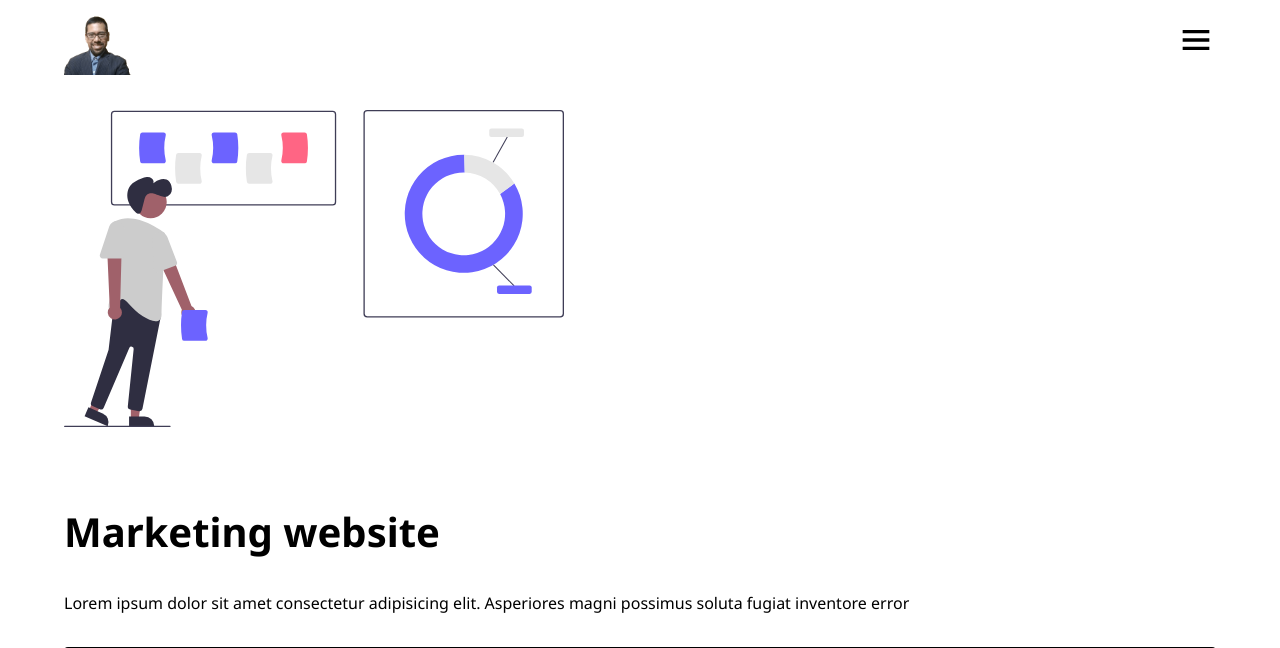
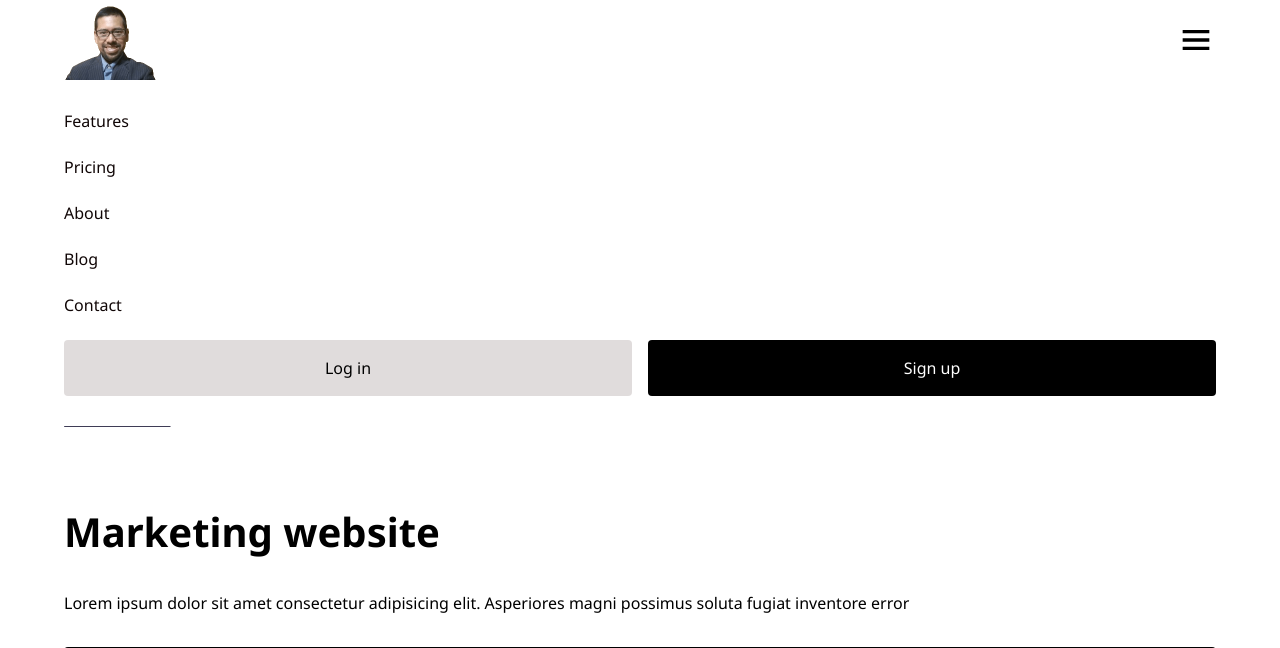
Before and after one commit to oscarjc17/marketing, a Django app: page / in a window 1280 px wide. Shown: the top 648 px of the page. Run offline with Django 5.2, Linux system fonts and the light colour scheme.

Commit message:
4-Jan-24

```diff
--- a/landingPage/web/static/web/css/style.css
+++ b/landingPage/web/static/web/css/style.css
@@ -265,6 +265,101 @@ body{
     color: black;
     background-color: white;
     text-decoration: none;
-    padding: 1.5rem 1.4rem;
+    padding: .8rem 1.4rem;
     border-radius: 20px;
 }
+
+.footer{
+    padding: 60px;
+    text-align: center;
+}
+
+
+/*------- DESKTOP VIEW ------*/
+
+@media (width > 768px) {
+
+    .nav{
+        --opacity-menu: 1;
+        --events-menu: unset;
+    }
+
+    .nav__logo{
+       max-width: 200px;
+    }
+
+    .nav__img{
+        width: 50%;
+    }
+
+    .nav__menu{
+        position: absolute;
+        top: 80px;
+        inset-inline: 0;
+        padding: 30px 5%;
+        background-color: white;
+
+        transition: .4s opacity;
+
+        opacity: var(--opacity-menu);
+        pointer-events: var(--events-menu);
+    }
+
+    .nav__links{
+        list-style: none;
+        padding: 0;
+
+        display: flex;
+        flex-direction: column;
+        gap: 1.5rem;
+    }
+
+    .nav__link{
+        color: #100606;
+        text-decoration: none;
+    }
+
+    .nav__label{
+        display: block;
+        width: 40px;
+        height: 40px;
+
+        background-image: var(--url-menu);
+        background-size: contain;
+        background-position: center;
+        cursor: pointer;
+
+        transition: background-image .4s;
+    }
+
+    .nav__buttons{
+        margin-top: 1.5rem;
+        display: flex;
+        gap: 1rem;
+    }
+
+    .btn{
+        display: inline-block;
+        color: black;
+        text-align: center;
+        padding: 1rem 2rem;
+        text-decoration: none;
+        background-color: #e0dcdc;
+        border-radius: 4px;
+
+        width: 100%;
+        flex-grow: 1;
+        border: 1px solid transparent;
+    }
+
+    .btn--black{
+        background-color: black;
+        color: white;
+    }
+
+    .btn--white{
+        background-color: white;
+        border: 1px solid black;
+        border-color: black;
+    }
+}
--- a/landingPage/web/templates/web/index.html
+++ b/landingPage/web/templates/web/index.html
@@ -232,7 +232,7 @@
     </main>
 
     <footer class="footer">
-
+        <p class="footer__title">Copyright © 2023 web. All rights reserved.</p>
     </footer>
 
     <script src="{% static 'web/js/script.js' %}"></script>
```
